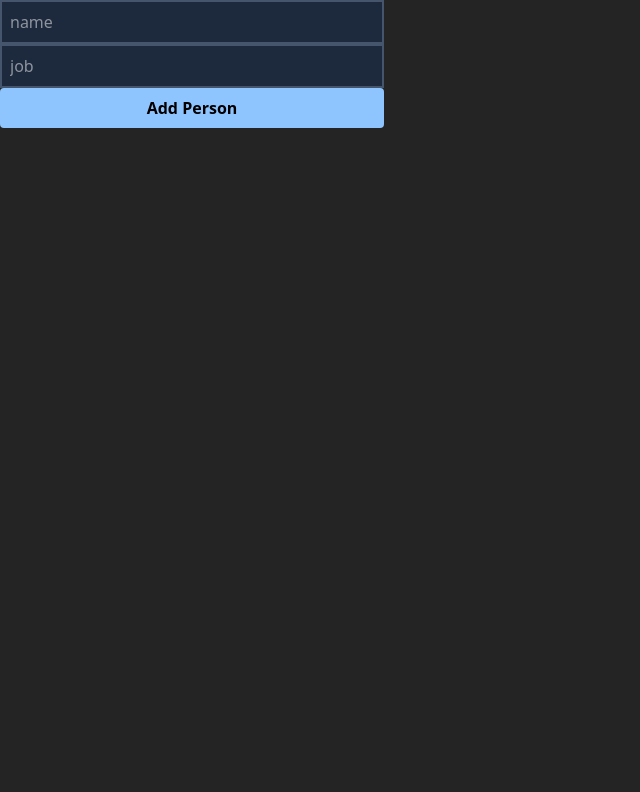
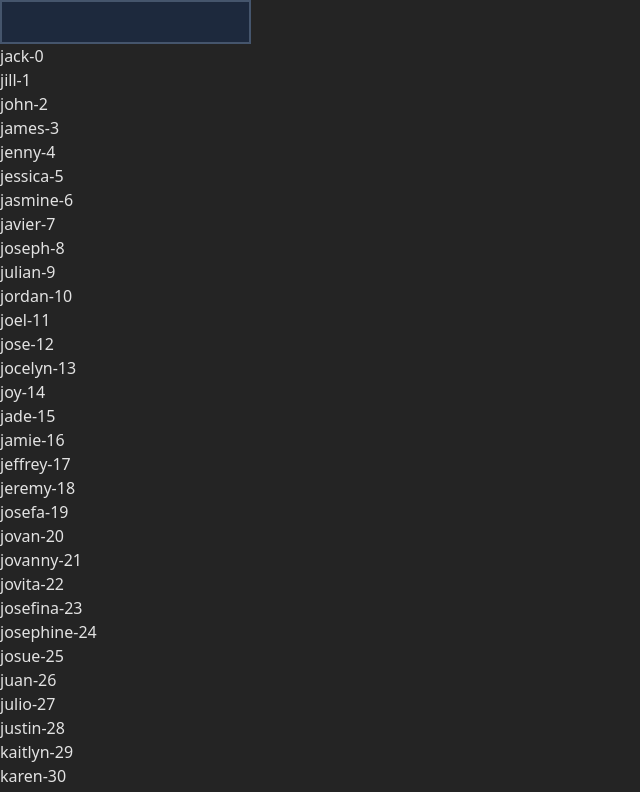
Before and after one commit to mohamedahmedelmahalawy/react-revision-topics, a React (Vite) app: page / in a window 1280 px wide. Shown: the top 792 px of the page, without its empty margins (0-640 px from the left). Built offline with nearby package versions, Linux system fonts and the light colour scheme.

Commit message:
useDeferred revised

```diff
--- a/src/App.tsx
+++ b/src/App.tsx
@@ -2,8 +2,10 @@
 // import RevReducer from "./components/rev-reducer/RevReducer";
 // import RevRef from "./components/rev-ref/RevRef";
 
-import FormAction from "./components/form-action/FormAction";
-import TikTakToe from "./components/tik-tak-toe/TikTakToe";
+import DeferredValue from "./components/deferred-value/DeferredValue";
+import DeferredValueListTwo from "./components/deferred-value/DeferredValueListTwo";
+// import FormAction from "./components/form-action/FormAction";
+// import TikTakToe from "./components/tik-tak-toe/TikTakToe";
 
 function App() {
   return (
@@ -12,7 +14,9 @@ function App() {
       {/* <RevReducer /> */}
       {/* <RevCallback /> */}
       {/* <TikTakToe /> */}
-      <FormAction />
+      {/* <FormAction /> */}
+      {/* <DeferredValue /> */}
+      <DeferredValueListTwo />
     </>
   );
 }
--- /dev/null
+++ b/src/components/deferred-value/DeferredValue.tsx
@@ -0,0 +1,20 @@
+import { Suspense, useState } from "react";
+import DeferredValueList from "./DeferredValueList";
+
+function DeferredValue() {
+  const [input, setInput] = useState<string>("");
+  return (
+    <div>
+      <input
+        type="text"
+        onChange={(e) => setInput(e.target.value)}
+        value={input}
+        className="input"
+      />
+
+      <DeferredValueList input={input} />
+    </div>
+  );
+}
+
+export default DeferredValue;
--- /dev/null
+++ b/src/components/deferred-value/DeferredValueList.tsx
@@ -0,0 +1,29 @@
+import { Suspense, useDeferredValue, useEffect } from "react";
+
+interface DeferredValueListProps {
+  input: string;
+}
+
+function DeferredValueList({ input }: DeferredValueListProps) {
+  const deferredValue = useDeferredValue(input);
+  const list = () => {
+    const result = [];
+    for (let i = 0; i < 20000; i++) {
+      result.push(<p key={i}>{deferredValue}</p>);
+    }
+    return result;
+  };
+  useEffect(() => {
+    console.log("Re-render after I finish DeferredValue");
+  }, [deferredValue]);
+  return (
+    <div>
+      {input !== deferredValue && (
+        <div style={{ opacity: 0.5 }}>Updating...</div>
+      )}
+      {list()}
+    </div>
+  );
+}
+
+export default DeferredValueList;
--- /dev/null
+++ b/src/components/deferred-value/DeferredValueListTwo.tsx
@@ -0,0 +1,122 @@
+import { useDeferredValue, useState } from "react";
+type Names = string[];
+const allNames = Array.from({ length: 10000 }, (_, i) => {
+  const baseNames = [
+    "jack",
+    "jill",
+    "john",
+    "james",
+    "jenny",
+    "jessica",
+    "jasmine",
+    "javier",
+    "joseph",
+    "julian",
+    "jordan",
+    "joel",
+    "jose",
+    "jocelyn",
+    "joy",
+    "jade",
+    "jamie",
+    "jeffrey",
+    "jeremy",
+    "josefa",
+    "jovan",
+    "jovanny",
+    "jovita",
+    "josefina",
+    "josephine",
+    "josue",
+    "juan",
+    "julio",
+    "justin",
+    "kaitlyn",
+    "karen",
+    "katelyn",
+    "kathleen",
+    "katrina",
+    "kayla",
+    "kevin",
+    "kimberly",
+    "kyle",
+    "lance",
+    "lauren",
+    "leah",
+    "logan",
+    "louis",
+    "lucas",
+    "luke",
+    "lydia",
+    "madeline",
+    "madison",
+    "makayla",
+    "maria",
+    "marie",
+    "mark",
+    "mason",
+    "mathew",
+    "megan",
+    "melissa",
+    "michelle",
+    "morgan",
+    "nancy",
+    "natalie",
+    "nicholas",
+    "nicole",
+    "olivia",
+    "paige",
+    "patrick",
+    "paul",
+    "peter",
+    "philip",
+    "rachel",
+    "rebecca",
+    "richard",
+    "robert",
+    "ryan",
+    "samantha",
+    "sarah",
+    "savannah",
+    "scott",
+    "sean",
+    "sophia",
+    "stephen",
+    "steven",
+    "sydney",
+    "taylor",
+    "thomas",
+    "tyler",
+    "victoria",
+    "william",
+    "zachary",
+    "zoe",
+  ];
+  return `${baseNames[i % baseNames.length]}-${i}`;
+});
+
+function DeferredValueListTwo() {
+  const [search, setSearch] = useState<string>("");
+  const deferredSearch: string = useDeferredValue(search);
+  const filterNames: Names = allNames.filter((name) =>
+    name.includes(deferredSearch),
+  );
+  return (
+    <div>
+      <input
+        type="text"
+        value={search}
+        onChange={(e) => setSearch(e.target.value)}
+        className="input"
+      />
+      <div>
+        {deferredSearch !== search && <div>Updating List...</div>}
+        {filterNames.map((n) => (
+          <article key={n}>{n}</article>
+        ))}
+      </div>
+    </div>
+  );
+}
+
+export default DeferredValueListTwo;
```
